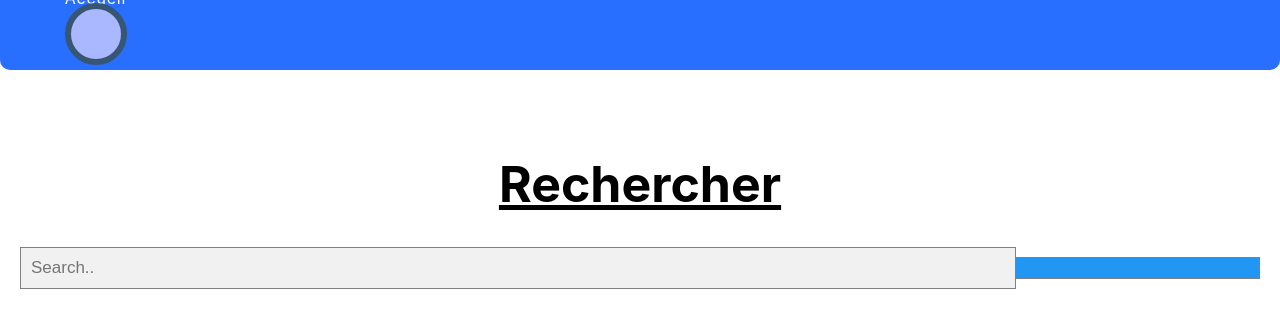
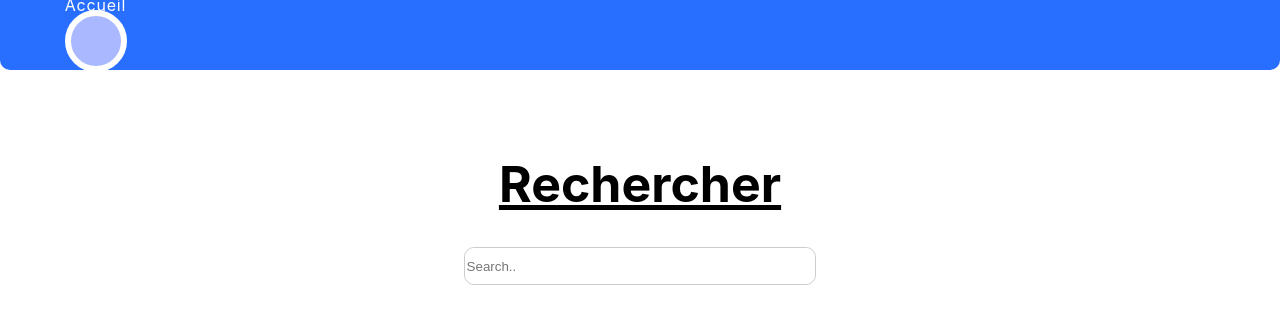
Before and after one commit to TugdualDek/InvestDay, a React (Create React App) app: page /search in a window 1280 px wide. Shown: the top 328 px of the page. Built offline with nearby package versions, Linux system fonts and the light colour scheme.

Commit message:
recherche

```diff
--- a/src/components/dashboard/positions.js
+++ b/src/components/dashboard/positions.js
@@ -9,14 +9,24 @@ function Positions(props) {
       value: "125",
     },
     {
-      name: "Air France",
-      number: 2,
-      value: "125",
+      name: "Air Liquide",
+      number: 1,
+      value: "150",
     },
     {
-      name: "Air France",
-      number: 2,
-      value: "125",
+      name: "Société générale",
+      number: 10,
+      value: "500",
+    },
+    {
+      name: "Société générale",
+      number: 10,
+      value: "500",
+    },
+    {
+      name: "Société générale",
+      number: 10,
+      value: "500",
     },
   ];
 
--- a/src/components/rechercher.js
+++ b/src/components/rechercher.js
@@ -1,18 +1,59 @@
-import React from "react";
+import React, { useState, useEffect } from "react";
 import "../style/rechercher.css";
 
 function Rechercher() {
+  const [dataName, setData] = useState();
+  const [name, setName] = useState("");
+  const [timer, setTimer] = useState(null);
+
+  function fetchData(name) {
+    return fetch(
+      "https://www.alphavantage.co/query?function=SYMBOL_SEARCH&keywords=" +
+        name +
+        "&apikey=4ERX661ZPPZKBICZ"
+    )
+      .then((response) => {
+        if (response.ok) {
+          return response.json();
+        }
+        throw new Error("Unable to contact the server");
+      })
+      .then((data) => {
+        setData(data);
+      })
+      .catch((error) => {
+        console.log(error);
+      });
+  }
+
+  const updateName = (event) => {
+    const newName = event.target.value;
+    setName(newName);
+    clearTimeout(timer);
+
+    const newTimer = setTimeout(() => {
+      fetchData(newName);
+    }, 500);
+
+    setTimer(newTimer);
+  };
+
   return (
     <div className="searchContainer">
       <h1>Rechercher</h1>
-      <form class="example" action="/action_page.php">
+      <div className="form">
         <div className="formContainer">
-          <input type="text" placeholder="Search.." name="search" />
-          <button type="submit">
-            <ion-icon name="search-outline"></ion-icon>
-          </button>
+          <ion-icon className="searchIcon" name="search-outline"></ion-icon>
+          <input
+            type="text"
+            placeholder="Search.."
+            autoComplete="off"
+            name="search"
+            className="searchForm"
+            onChange={updateName}
+          />
         </div>
-      </form>
+      </div>
     </div>
   );
 }
--- a/src/style/dashboard.css
+++ b/src/style/dashboard.css
@@ -10,7 +10,7 @@
   font-weight: bold;
 }
 
-.grid-container{
+.grid-container {
   display: grid;
   height: 100vh;
   grid-template-columns: 1fr 1fr;
@@ -22,55 +22,55 @@
   text-align: center;
 }
 
-.grid-container > div{
+.grid-container > div {
   padding-top: 10px;
 }
 
-.grid-container > div > h3{
+.grid-container > div > h3 {
   text-decoration: underline;
 }
 
-#cash{
+#cash {
   background-color: var(--deuxieme);
   grid-area: cash;
   border-radius: 10px;
-  transition: opacity 30ms linear;
+  transition: scale 30ms linear;
 }
 
-#cash > p{
+#cash > p {
   font-size: 20px;
 }
 
-#portefeuille{
+#portefeuille {
   background-color: var(--troisieme);
   grid-area: portefeuille;
   border-radius: 10px;
-  transition: opacity 30ms linear;
+  transition: scale 30ms linear;
 }
 
-#portefeuille > p{
+#portefeuille > p {
   font-size: 20px;
 }
 
-#actions{
+#actions {
   background-color: var(--quatrieme);
   grid-area: actions;
   border-radius: 5px;
-  transition: opacity 30ms linear;
+  transition: scale 30ms linear;
 }
 
-.grid-container:has(div:hover) > div:not(:hover){
-  opacity: 0.8;
+.grid-container:has(div:hover) > div:not(:hover) {
+  scale: 0.97;
 }
 
 @media only screen and (max-width: 550px) {
-  .grid-container{
+  .grid-container {
     grid-template-columns: 1fr;
     grid-template-rows: 1fr 1fr 2fr;
     grid-template-areas:
       "cash"
       "portefeuille"
-      "actions"
+      "actions";
   }
 }
 
--- a/src/style/navbar.css
+++ b/src/style/navbar.css
@@ -23,7 +23,7 @@
 }
 
 .navigation ul {
-  padding-top: 5px;
+  padding-top: 20px;
   padding-left: 0;
   display: flex;
   justify-content: space-between;
@@ -86,7 +86,7 @@
   height: 50px;
   background: #aab8ff;
   border-radius: 50%;
-  border: 6px solid var(--clr);
+  border: 6px solid white;
 }
 
 @media only screen and (max-width: 500px) {
--- a/src/style/rechercher.css
+++ b/src/style/rechercher.css
@@ -8,39 +8,35 @@
   font-weight: bold;
 }
 
-.formContainer{
+.form {
+  display: flex;
+  align-items: center;
+  justify-content: center;
+}
+
+.formContainer {
   display: flex;
   justify-content: center;
   align-items: center;
-  margin-right: 20px;
-  margin-left: 20px;
+  position: relative;
+  border: 1px solid #ccc;
+  border-radius: 10px;
+  overflow: visible;
+  width: 350px;
 }
 
-form.example input[type=text] {
-  padding: 10px;
-  font-size: 17px;
-  border: 1px solid grey;
-  width: 80%;
-  background: #f1f1f1;
+.searchIcon {
+  padding: 0.5rem;
+  font-size: 20px;
+  display: flex;
+  align-items: center;
+  justify-content: center;
 }
 
-form.example button {
-  width: 20%;
-  padding: 10px;
-  background: #2196F3;
-  color: white;
-  font-size: 17px;
-  border: 1px solid grey;
-  border-left: none;
-  cursor: pointer;
+.searchForm {
+  border: 0;
+  padding: 0.5rem 0.5rem 0.5rem 0.1rem;
+  flex: 1;
+  height: 20px;
+  border-radius: 10px;
 }
-
-form.example button:hover {
-  background: #0b7dda;
-}
-
-form.example::after {
-  content: "";
-  clear: both;
-  display: table;
-}
```
